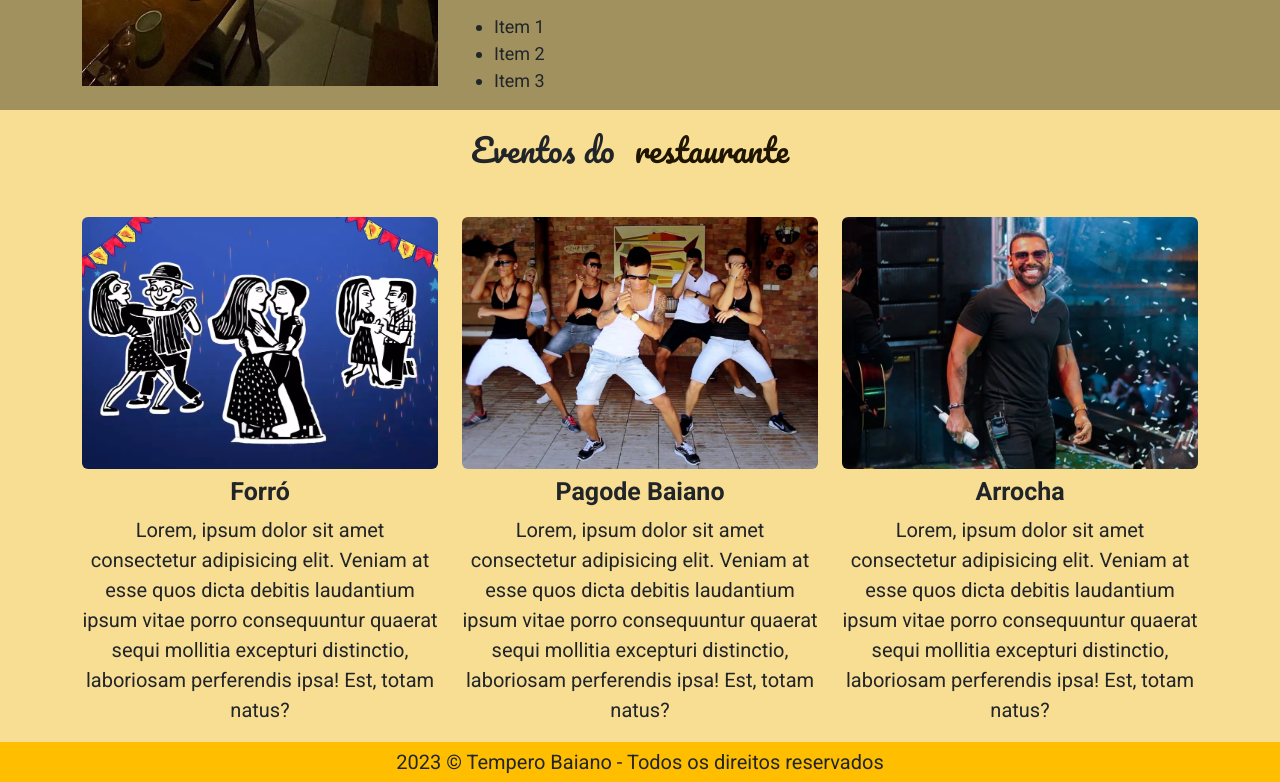
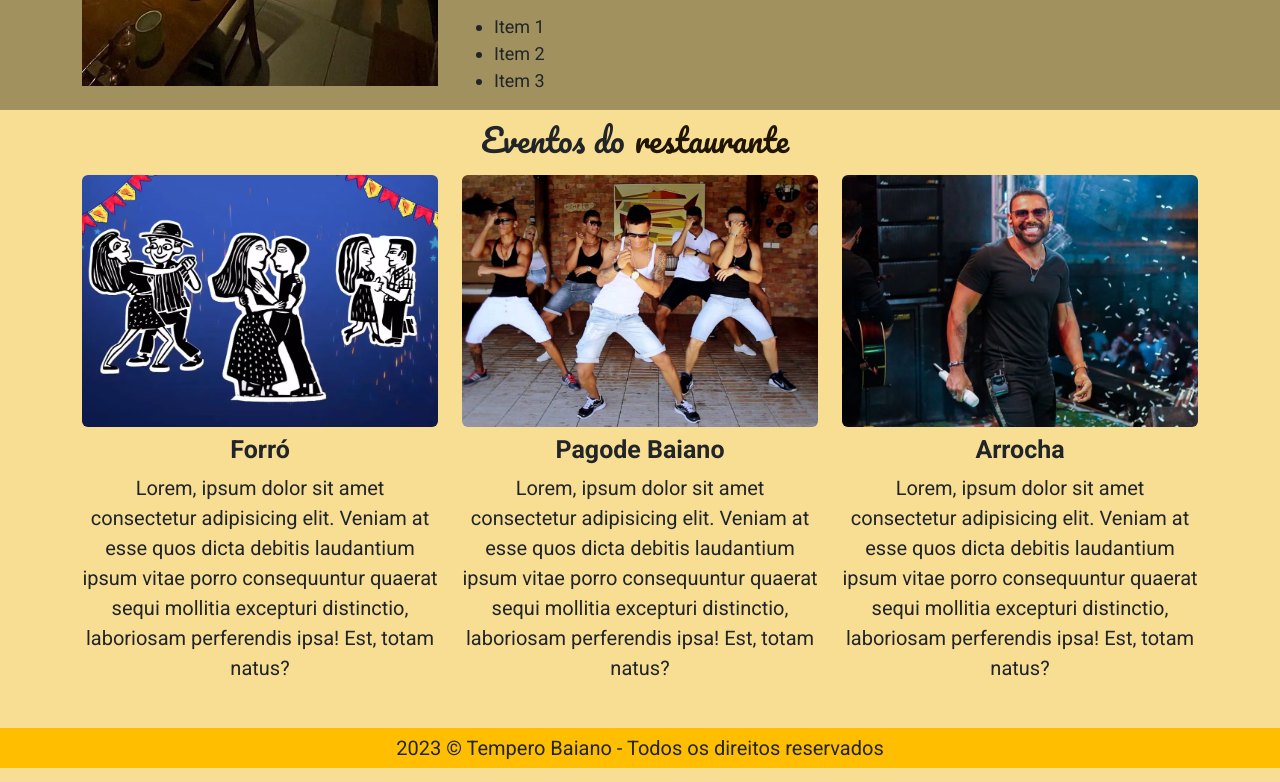
Before and after one commit to ecblandy/projeto-bootstrap-grid, a plain HTML site: page index.html in a window 1280 px wide. Shown: the part 974-1756 px from the top of the page. Drawn offline with nearby package versions, Linux system fonts and the light colour scheme.

Commit message:
Corrigindo bug

```diff
--- a/index.html
+++ b/index.html
@@ -88,7 +88,7 @@
         <div class="div" id="eventos">
             <div class="container">
                 <div class="row">
-                    <h2 class="title mb-5">Eventos do<span id="title-eventos">restaurante</span></h2>
+                    <h2 class="title mb-3">Eventos do<span id="title-eventos">restaurante</span></h2>
                 </div>
                 <div class="row">
                     <div class="col-lg-4 col-md-6 col-sm-12">
@@ -111,7 +111,7 @@
         </div>
     </section>
     <footer>
-        <p class="lead">2023 &copy; Tempero Baiano - Todos os direitos reservados</p>
+        <p class="mt-5 lead">2023 &copy; Tempero Baiano - Todos os direitos reservados</p>
     </footer>
 
     <script src="https://cdn.jsdelivr.net/npm/bootstrap@5.3.0-alpha3/dist/js/bootstrap.bundle.min.js"></script>
--- a/mainofc.css
+++ b/mainofc.css
@@ -1,8 +1,6 @@
 body {
     font-family: Roboto, sans-serif;
     background-color: rgb(247, 222, 147);
-
-
 }
 
 .navbar {
@@ -71,7 +69,7 @@ body {
 }
 
 #eventos, #title-eventos {
-    margin: 20px;
+    margin: 10px;
     text-align: center;
 }
 
```
